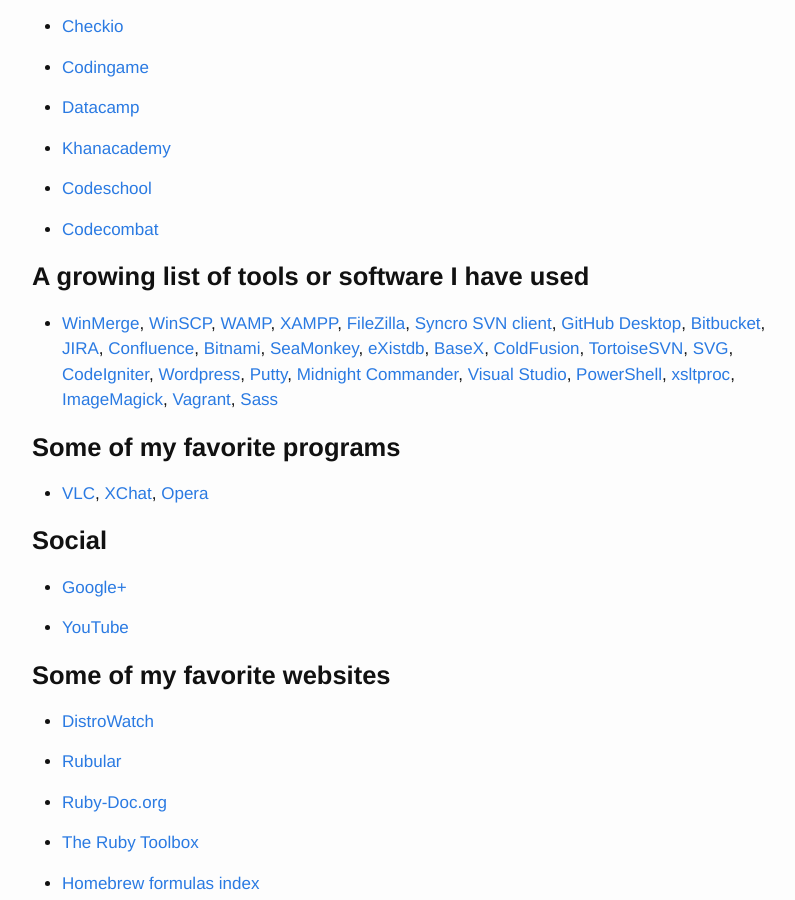
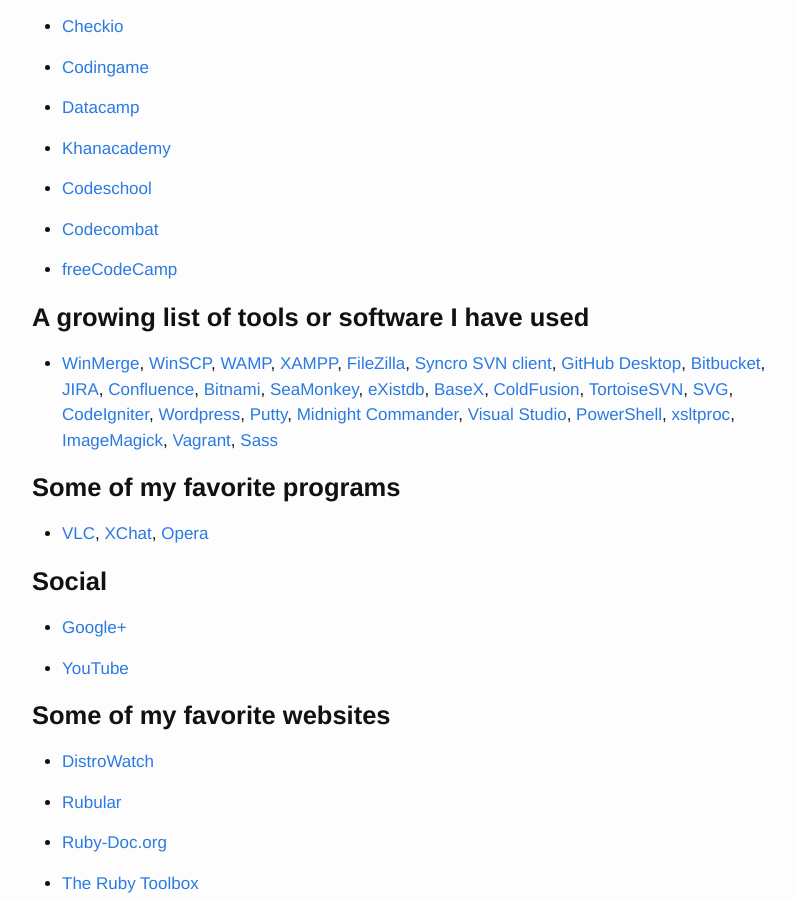
Before and after one commit to slurpcode/beast, a Jekyll site: the page built from about.md, in a window 1280 px wide and 900 px high, scrolled down 1643 px. Shown: the whole window, without its empty margins (238-1033 px from the left). Built offline with Jekyll 4.4.1, drawn with Linux system fonts in a browser that asks for light colours.

Commit message:
Update about.md

```diff
--- a/about.md
+++ b/about.md
@@ -133,6 +133,8 @@ https://jquery.com/){:target="_blank"}, [Bootstrap](http://getbootstrap.com/){:t
 
 - [Codecombat](https://codecombat.com/user/john-bampton){:target="_blank"}
 
+- [freeCodeCamp](https://www.freecodecamp.com/jbampton){:target="_blank"}
+
 
 **A growing list of tools or software I have used**
 ======================
```
